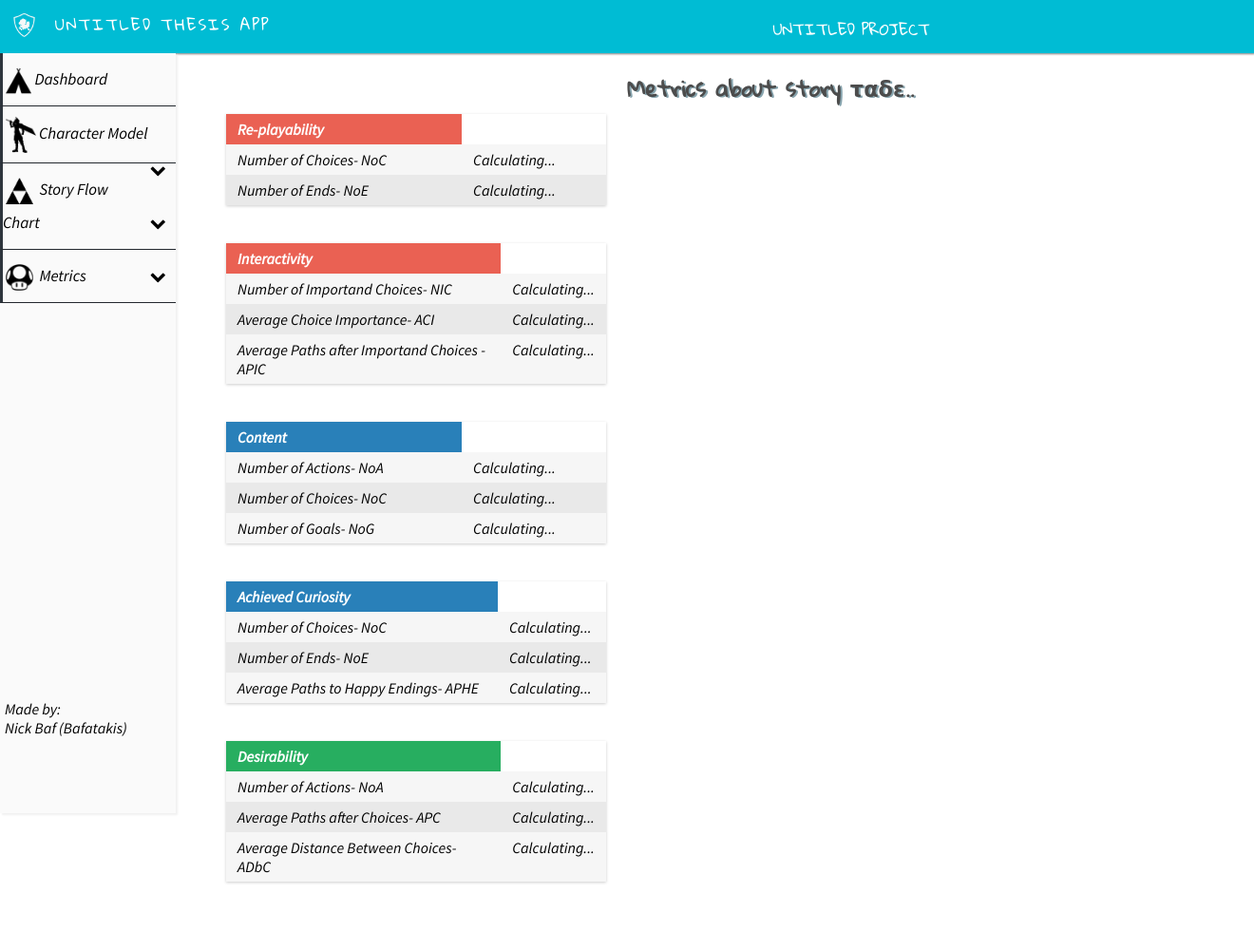
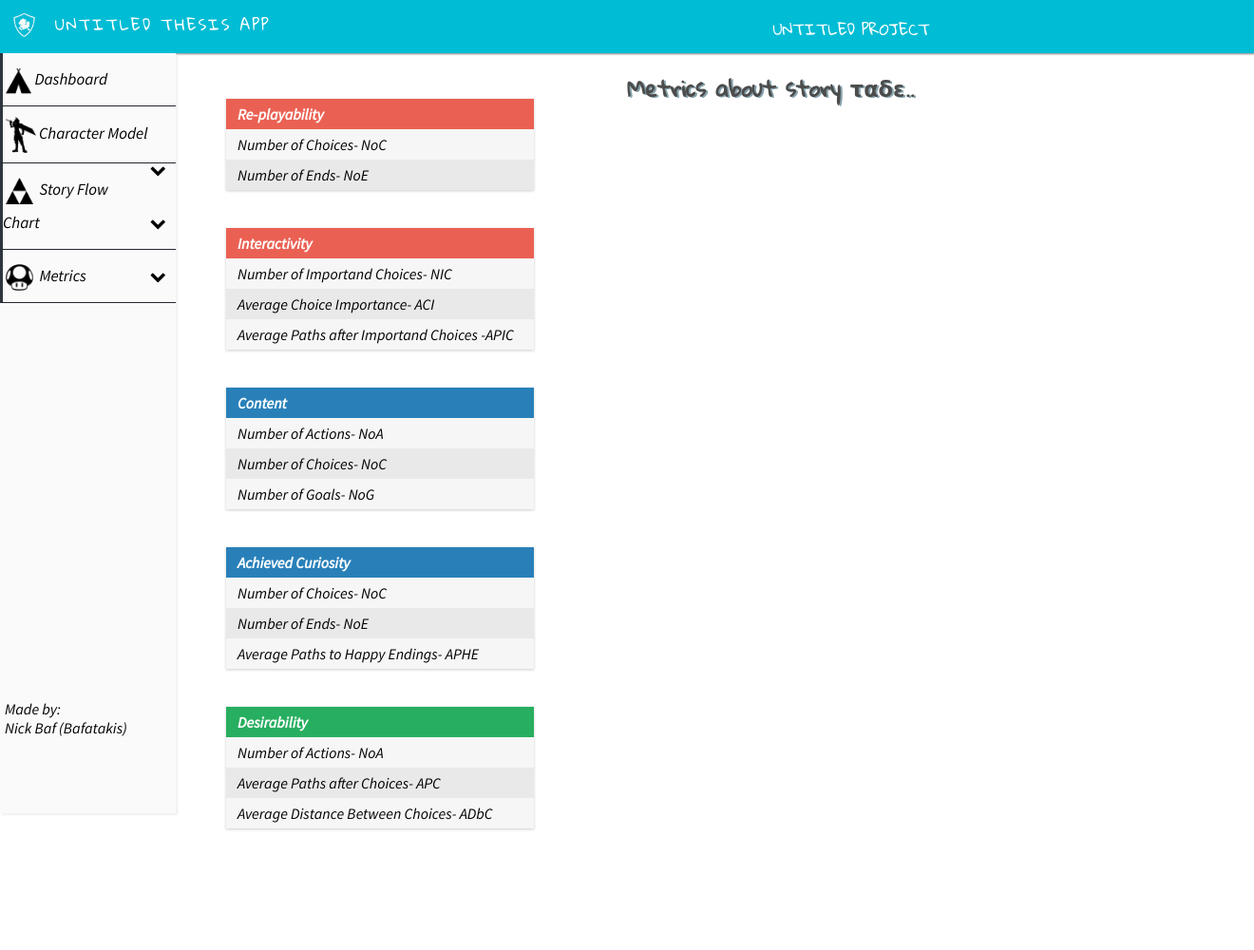
Before and after one commit to nickbaf/Umbra-GameScenario-Designer, a PHP site: page /metrics.php in a window 1320 px wide; the page is wider, and only the part inside the window is pictured. Shown: that part at 95% size. Run offline with PHP 8.4, Linux system fonts and the light colour scheme; a map, chart or similar area stays blank; some libraries are stand-ins or nearby versions.

Commit message:
new adds

```diff
--- a/main.html
+++ b/main.html
@@ -5,7 +5,9 @@
     <title>Changelog</title>
 </head>
 <body>
-<script>alert("Changelog 5.10.17\n\n"
+<script>alert("Changelog 5.10.17\n\n-Made changes to ADbc metric\n-Changed the presentation of the metrics for each story\n" +
+    "Introduced new arrays for presenting data\n-Implemented the Compare Metrics tab.\n" +
+    "-Bug fixes and performance improvements\n-Attached properties pane into SideNav\n\n"
     +"Changelog 05.09.17\n\n-Implemented ADbc metric\n-Implemented Algorithm for finding the distances between choices\n" +
     "-Added info on delete button\n-Added the tab 'Compare Metrics'\n-Fixed an issue with multiple metrics tabs\n-Upgraded the SideNav menu bar" +
     "for editing nodes and edges\n-Upgraded Character model's SideNav for editing nodes and edges.\n\n"
--- a/menu.php
+++ b/menu.php
@@ -48,7 +48,7 @@
                     <a href="#"><img src="img/network/mush.png" alt="" align="bottom" style="width:35px;height:28px; padding-left: 3px; padding-right: 3px;">  Metrics <span class="arrow"></span></a>
                 </li>
                 <ul class="sub-menu collapse" id="metrics">
-                    <li id="compare"><a href="#"  class="fa fa-check-square-o" onclick='alert("TODO")'> Compare Projects</a></li>
+                    <li id="compare"><a href="metricsCompared.php"  class="fa fa-check-square-o"> Compare Projects</a></li>
                 </ul>
 
             </ul>
--- a/metricsCalc.js
+++ b/metricsCalc.js
@@ -11,6 +11,10 @@ var noE=0;
 var noA=0;
 var noG=0;
 function numberOfMetrics(nodes) {
+    noC=0; //Global varialbe to be used in later metrics
+    noE=0;
+    noA=0;
+    noG=0;
     var i;
     var temp;
     for(i=0;i<nodes.length;i++){
@@ -691,7 +695,7 @@ function ADbC(nodes,edges) {
         num[i]=0;
     }
     for(var k=0;k<costs.length;k++){
-        sum[choices.indexOf(costs[k]["from"])]+=costs[i]["cost"];
+        sum[choices.indexOf(costs[k]["from"])]+=costs[k]["cost"];
         num[choices.indexOf(costs[k]["from"])]+=1;
         //sum+=costs[k]["cost"];
       //  sum[costs[i].from]
--- a/style.css
+++ b/style.css
@@ -138,7 +138,7 @@ body{
     /*width: 300px;
     height: 220px;*/
     width: 93%;
-    height: 42%;
+    height: 35%;
     background-color: rgba(250,250,250,0.2);
     border-style: groove;
     border-width: 5px;
@@ -157,7 +157,7 @@ body{
    /*width: 250px;
     height: 120px;*/
     width: 93%;
-    height: 42%;
+    height: 35%;
     background-color: rgba(250,250,250,0.2);
     border-style: groove;
     border-width: 3px;
@@ -495,8 +495,10 @@ input[type=file] {
 #properties{
 
     position: absolute;
-    bottom:30px;
-    right:40px;
+    /*bottom:30px;
+    right:40px;*/
+    width: inherit;
+    top:34%;
     border: 1px solid black;
 }
 #properties tr:nth-child(even){background-color: #f2f2f2}
@@ -638,10 +640,11 @@ position: fixed;
 .wrapper {
     margin: 0 auto;
     padding: 40px;
-    max-width: 400px;
-    position: fixed;
+     /*max-width: 400px;   The style is configured from coreApp.js*/
+    position: absolute;
     left: 15%;
-    top: 10%;
+    z-index: -1;
+    top: 8%;
     transition-duration: 2s;
 }
 
@@ -685,6 +688,8 @@ position: fixed;
 .cell {
     padding: 6px 12px;
     display: table-cell;
+    width: 300px;
+
 }
 @media screen and (max-width: 580px) {
     .cell {
--- a/theMetrics.php
+++ b/theMetrics.php
@@ -7,21 +7,15 @@
             </div>
         </div>
 
-        <div class="row">
+        <div class="row" id="nocHead">
             <div class="cell">
                 Number of Choices- NoC
             </div>
-            <div class="cell" id="noc">
-                Calculating...
-            </div>
         </div>
 
-        <div class="row">
+        <div class="row" id="noeHead">
             <div class="cell">
                 Number of Ends- NoE
-            </div>
-            <div class="cell" id="noe">
-                Calculating...
             </div>
         </div>
 
@@ -35,29 +29,20 @@
             </div>
         </div>
 
-        <div class="row">
+        <div class="row" id="nicHead">
             <div class="cell">
                 Number of Importand Choices- NIC
             </div>
-            <div class="cell" id="nic">
-                Calculating...
-            </div>
         </div>
 
-        <div class="row">
+        <div class="row" id="aciHead">
             <div class="cell">
                 Average Choice Importance- ACI
             </div>
-            <div class="cell" id="aci">
-                Calculating...
-            </div>
         </div>
-        <div class="row">
+        <div class="row" id="apicHead">
             <div class="cell">
                 Average Paths after Importand Choices -APIC
-            </div>
-            <div class="cell" id="apic">
-                Calculating...
             </div>
         </div>
 
@@ -73,29 +58,20 @@
             </div>
         </div>
 
-        <div class="row">
+        <div class="row" id="noaHead">
             <div class="cell">
                 Number of Actions- NoA
             </div>
-            <div class="cell" id="noa">
-                Calculating...
-            </div>
         </div>
 
-        <div class="row">
+        <div class="row" id="noc2Head">
             <div class="cell">
                 Number of Choices- NoC
             </div>
-            <div class="cell" id="noc2">
-                Calculating...
-            </div>
         </div>
-        <div class="row">
+        <div class="row" id="nogHead">
             <div class="cell">
                 Number of Goals- NoG
-            </div>
-            <div class="cell" id="nog">
-                Calculating...
             </div>
         </div>
 
@@ -111,29 +87,20 @@
             </div>
         </div>
 
-        <div class="row">
-            <div class="cell">
+        <div class="row" id="noc3Head">
+            <div class="cell" >
                 Number of Choices- NoC
-            </div>
-            <div class="cell" id="noc3">
-                Calculating...
             </div>
         </div>
 
-        <div class="row">
+        <div class="row" id="noe2Head">
             <div class="cell">
                 Number of Ends- NoE
             </div>
-            <div class="cell" id="noe2">
-                Calculating...
-            </div>
         </div>
-        <div class="row">
+        <div class="row" id="apheHead">
             <div class="cell">
                 Average Paths to Happy Endings- APHE
-            </div>
-            <div class="cell" id="aphe">
-                Calculating...
             </div>
         </div>
 
@@ -150,29 +117,20 @@
             </div>
         </div>
 
-        <div class="row">
+        <div class="row" id="noa2Head">
             <div class="cell">
                 Number of Actions- NoA
             </div>
-            <div class="cell" id="noa2">
-                Calculating...
-            </div>
         </div>
 
-        <div class="row">
+        <div class="row" id="apcHead">
             <div class="cell">
                 Average Paths after Choices- APC
             </div>
-            <div class="cell" id="apc">
-                Calculating...
-            </div>
         </div>
-        <div class="row">
-            <div class="cell">
+        <div class="row" id="adbcHead">
+            <div class="cell" >
                 Average Distance Between Choices- ADbC
-            </div>
-            <div class="cell" id="adbc">
-                Calculating...
             </div>
         </div>
 
```
Also changed, not shown: coreApp.js (+134 -14 lines), flowchart.php (+0 -27 lines), metricsCompared.php (added, +237 -0 lines), sideNavStory.php (+30 -1 lines).
